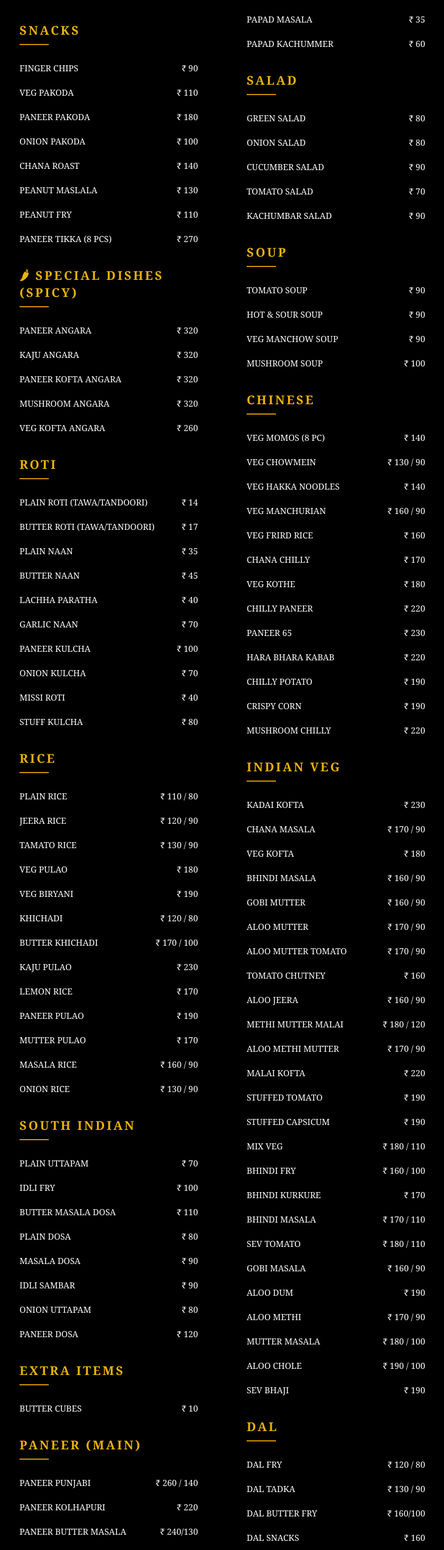
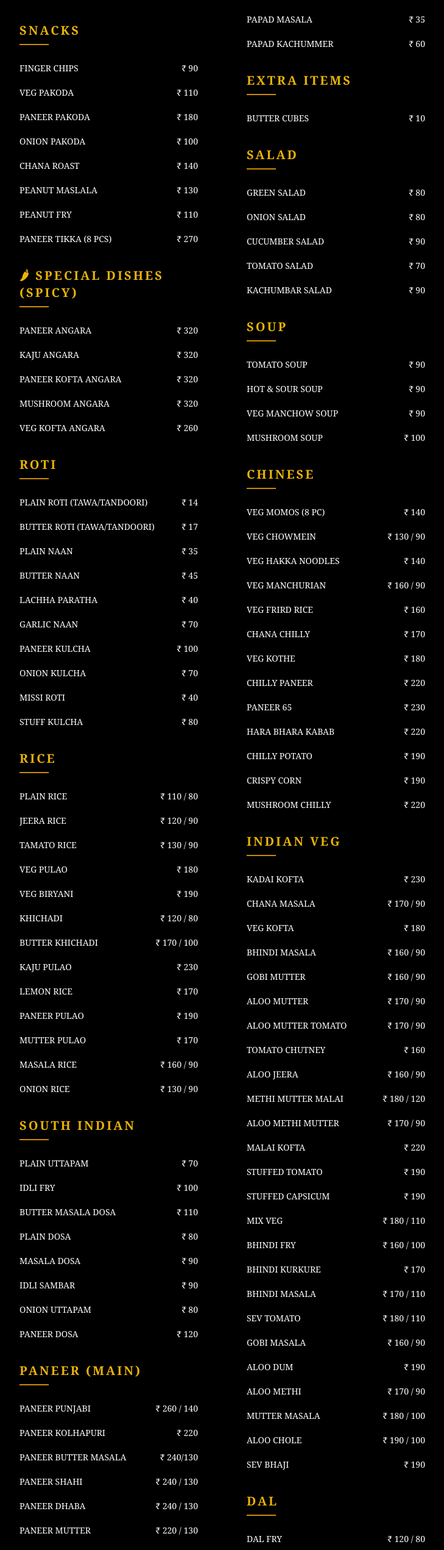
Before and after one commit to choplal/shantidoot-menu, a React (Create React App) app: page / in a window 1280 px wide. Shown: the part 1004-3546 px from the top of the page at 61% size, without its empty margins (275-1004 px from the left). Built offline with nearby package versions, Linux system fonts and the light colour scheme.

Commit message:
some update

```diff
--- a/src/App.js
+++ b/src/App.js
@@ -126,10 +126,6 @@ export default function App() {
             <Item name="PANEER DOSA" price="120" />
           </MenuSection>
 
-             <MenuSection title="EXTRA ITEMS">
-            <Item name="BUTTER CUBES" price="10" />
-          </MenuSection>
-
                     <MenuSection title="PANEER (MAIN)">
             <Item name="PANEER PUNJABI" price="260 / 140" />
             <Item name="PANEER KOLHAPURI" price="220" />
@@ -177,6 +173,10 @@ export default function App() {
     <Item name="PAPAD MASALA" price="35" />
     <Item name="PAPAD KACHUMMER" price="60" />
 </MenuSection>
+
+   <MenuSection title="EXTRA ITEMS">
+            <Item name="BUTTER CUBES" price="10" />
+          </MenuSection>
 
 <MenuSection title="SALAD">
     <Item name="GREEN SALAD" price="80" />
```
